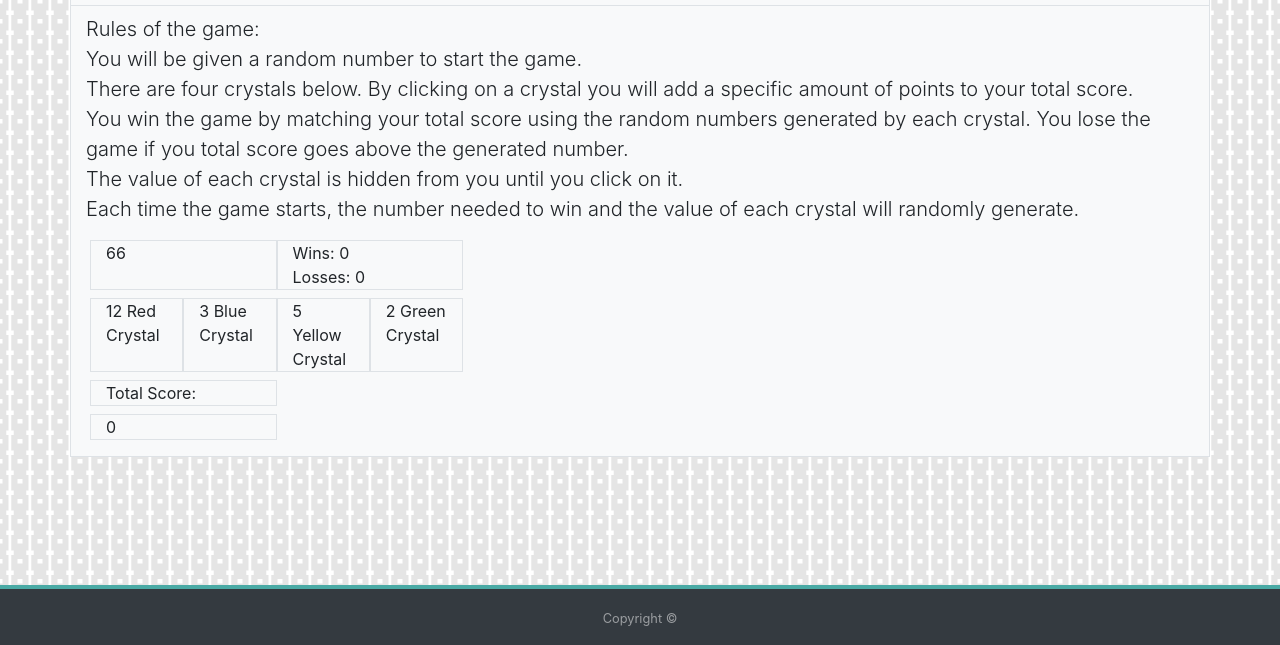
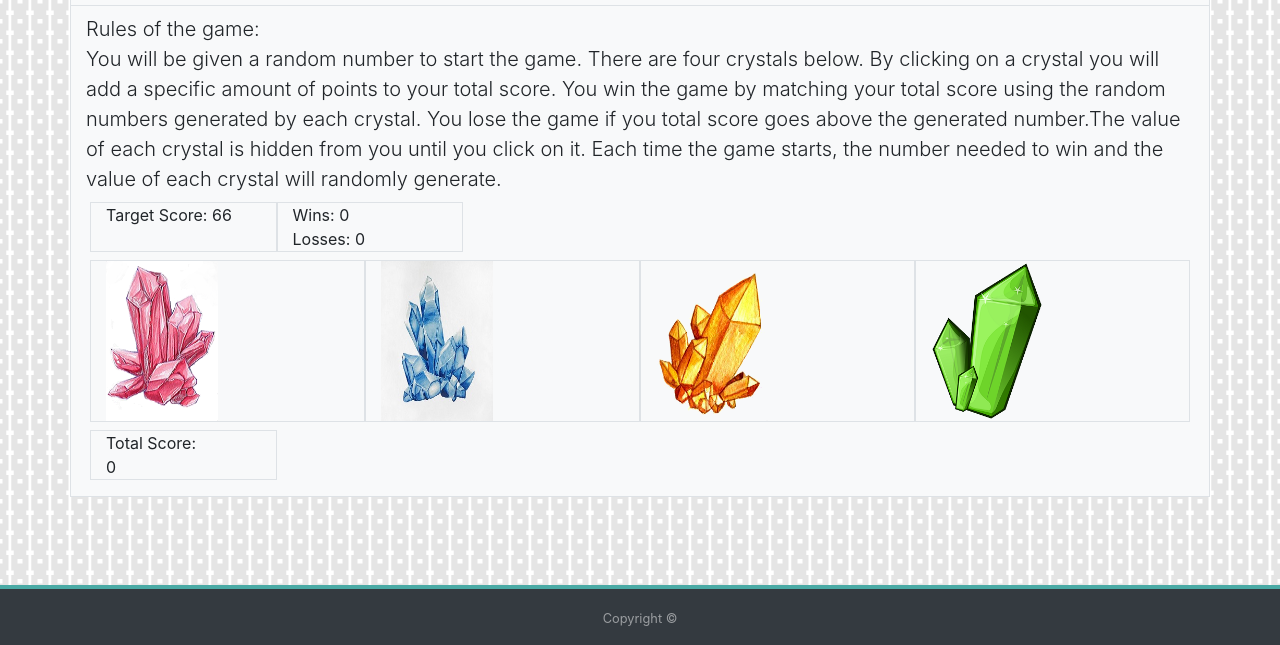
Before and after one commit to cmikstas/crystalCollector, a plain HTML site: page index.html in a window 1280 px wide. Shown: the part 155-800 px from the top of the page. Drawn offline with nearby package versions, Linux system fonts and the light colour scheme.

Commit message:
working on images for crystals

```diff
--- a/assets/css/style.css
+++ b/assets/css/style.css
@@ -18,6 +18,11 @@
 
 .h3-header {
     color: #4aaaa5
+}
+
+.image-stuff {
+    max-height: 160px;
+
 }
 
 /* Sticky Footer Classes */
--- a/assets/javascript/game.js
+++ b/assets/javascript/game.js
@@ -19,7 +19,7 @@ $(document).ready(function()
         //random number generation for number that needs to be hit//
         numberToWin = numberToStart(19, 121);
         console.log(numberToWin);
-        $("#randomNum").html(numberToWin);
+        $("#randomNum").html("Target Score: " + numberToWin);
         crystalValuesDupeCheck()
     });
 
@@ -56,13 +56,6 @@ $(document).ready(function()
        checkScore();
     });
 
-
-    //pseudo code//
-    //create a checkScore function if totalScore === target score win++ and reset the game. else if current score > target loss++, reset game.//
-    //reset can't reset wins/losses section//
-
-
-
     //**FUNCTION SECTION**//
 
     //function for generating random number user needs to hit to win//
@@ -71,13 +64,13 @@ $(document).ready(function()
         return Math.floor(Math.random() * (max - min) + min);
     }
 
-    //function for generating random numbers for crystals//
+    //function for generating random numbers for crystals
     function crystalValues(min, max)
     {
         return Math.floor(Math.random() * (max - min) + min);
     }
 
-    //random number generation for all crystal values. placed in while loop so no duplicate values appear.//
+    //random number generation for all crystal values. placed in while loop so no duplicate values appear.
     function crystalValuesDupeCheck()
     {
         while(isRepeated)
@@ -119,7 +112,7 @@ $(document).ready(function()
         }
     }
 
-    //function to check the score on each button click, track wins/losses, and reset the game depending on what happened//
+    //function to check the score on each button click, track wins/losses, and reset the game depending on what happened
     function checkScore()
     {
         if(totalScore === numberToWin)
@@ -132,6 +125,7 @@ $(document).ready(function()
             $("#randomNum").html(numberToWin);
             crystalValuesDupeCheck();
             totalScore = 0;
+            $("#scoreUpdate").html(0);
         }
 
         else if(totalScore > numberToWin)
@@ -144,6 +138,7 @@ $(document).ready(function()
             $("#randomNum").html(numberToWin);
             crystalValuesDupeCheck();
             totalScore = 0;
+            $("#scoreUpdate").html(0);
         }
     }
 });
--- a/index.html
+++ b/index.html
@@ -44,24 +44,19 @@
 
     <div class="background-image page-content">
 
-        <div class="container mt-4 border bg-light">
-            <div class="row">
+        <div class="container mt-4 border bg-light mb-4">
+            <div class="row mb-2">
                 <div class="col-md-12 border-bottom">
                     <h3 class="pl-2 pt-3 pb-2 h3-header">Lets Play!</h3>
                 </div>
 
                 <div class="col-md-12 lead pt-2">
                     <p>Rules of the game:</p>
-                    <ul>
-                        <li>You will be given a random number to start the game.</li>
-                        <li>There are four crystals below. By clicking on a crystal you will add a specific amount of
-                            points to your total score.</li>
-                        <li>You win the game by matching your total score using the random numbers generated by each
-                            crystal. You lose the game if you total score goes above the generated number.</li>
-                        <li>The value of each crystal is hidden from you until you click on it.</li>
-                        <li>Each time the game starts, the number needed to win and the value of each crystal will
-                            randomly generate.</li>
-                    </ul>
+                    <p>You will be given a random number to start the game. There are four crystals below. By clicking on a crystal you
+                        will add a specific amount of points to your total score. You win the game by matching your total score using the
+                        random numbers generated by each crystal. You lose the game if you total score goes above the generated number.The
+                        value of each crystal is hidden from you until you click on it. Each time the game starts, the number needed to win
+                        and the value of each crystal will randomly generate.</p>
                 </div>
             </div>
 
@@ -69,35 +64,39 @@
                 <div class="col-md-2 border">
                     <p id="randomNum">Randomly Generated #</p>
                 </div>
+
                 <div class="col-md-2 border">
                     <p id="win">Wins: 0</p>
                     <p id="loss">Losses: 0</p>
                 </div>
             </div>
 
-            <div class="row mb-2 ml-1">
-                <div class="col-md-1 border">
-                    <p id="redCrystal">Red Crystal</p>
+            <div class="row mb-2 ml-1 mr-1">
+                <div class="col-md-3 border">
+                    <img class="img-fluid image-stuff" id="redCrystal" src="assets/images/red-crystal.png">
                 </div>
-                <div class="col-md-1 border">
-                    <p id="blueCrystal">Blue Crystal</p>
+
+                <div class="col-md-3 border">
+                    <img class="img-fluid image-stuff" id="blueCrystal" src="assets/images/blue-crystal.png">
                 </div>
-                <div class="col-md-1 border">
-                    <p id="yellowCrystal">Yellow Crystal</p>
+
+                <div class="col-md-3 border">
+                    <img class="img-fluid image-stuff" id="yellowCrystal" src="assets/images/yellow-crystal.png">
                 </div>
-                <div class="col-md-1 border">
-                    <p id="greenCrystal">Green Crystal</p>
+
+                <div class="col-md-3 border">
+                    <img class="img-fluid image-stuff" id="greenCrystal" src="assets/images/green-crystal.png">
                 </div>
             </div>
 
-            <div class="row mb-2 ml-1">
-                <div class="col-md-2 border">
+            <div class="row ml-1">
+                <div class="col-md-2 border-top border-left border-right">
                     <p>Total Score: </p>
                 </div>
             </div>
 
             <div class="row pb-3 ml-1">
-                <div class="col-md-2 border">
+                <div class="col-md-2 border-left border-bottom border-right">
                     <p id="scoreUpdate">0</p>
                 </div>
             </div>
```
Also changed, not shown: assets/images/blue-crystal.png (added), assets/images/green-crystal.png (added), assets/images/red-crystal.png (added), assets/images/yellow-crystal.png (added), 2 other files.
